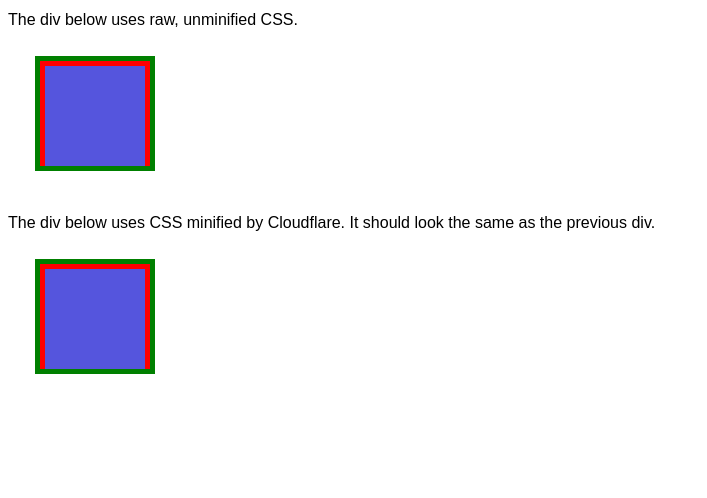
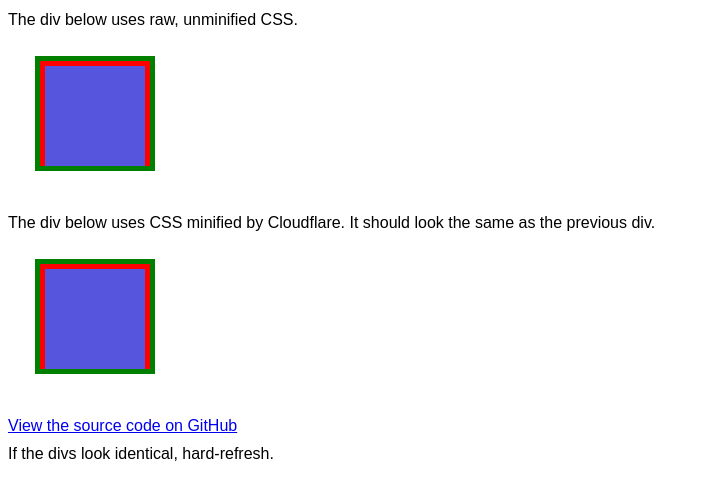
Before and after one commit to namepros/cloudflare-css-test, a plain HTML site: page index.html in a window 1280 px wide. Shown: the whole page, without its empty margins (0-707 px from the left). Drawn offline with Linux system fonts and the light colour scheme.

Commit message:
Link to source code, plus note for caching

```diff
--- a/common.css
+++ b/common.css
@@ -1,5 +1,6 @@
 :root {
 	font-family: sans-serif;
+	font-size: 12pt;
 }
 
 h1 {
--- a/index.html
+++ b/index.html
@@ -12,5 +12,7 @@
 		<div class="not-minified"></div>
 		<h1>The div below uses CSS minified by Cloudflare.  It should look the same as the previous div.</h1>
 		<div class="minified"></div>
+		<h1><a href="https://github.com/namepros/cloudflare-css-test">View the source code on GitHub</a></h1>
+		<aside>If the divs look identical, hard-refresh.</aside>
 	</body>
 </html>
```
Also changed, not shown: 1 other file.
